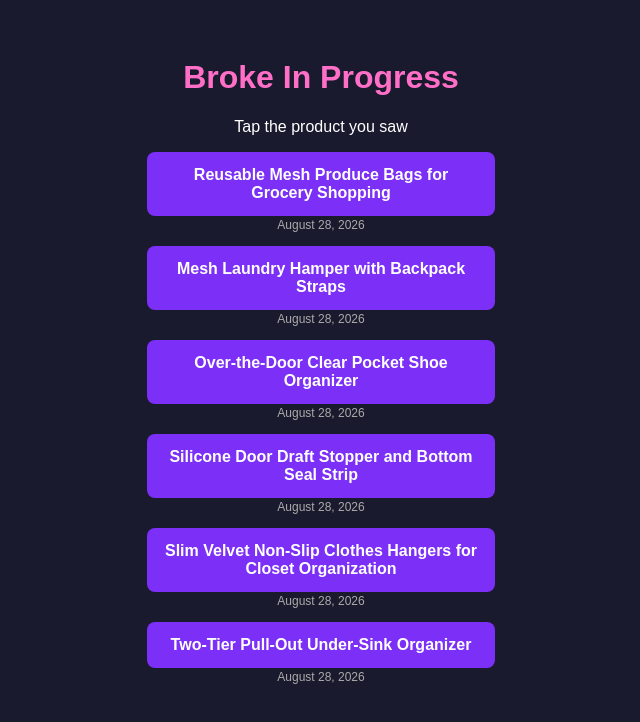
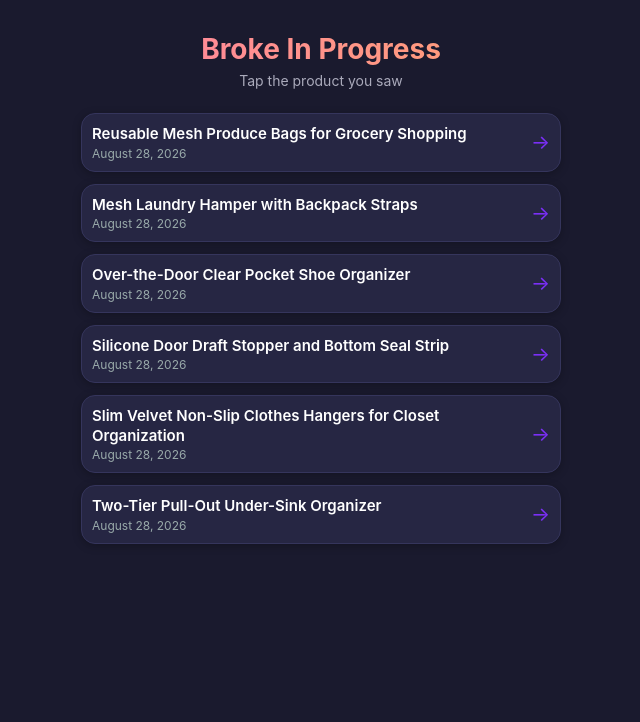
Before and after one commit to F-shmoney-gH/link-hub, a plain HTML site: page index.html in a window 1280 px wide. Shown: the whole page, without its empty margins (319-959 px from the left). Drawn offline with Linux system fonts and the light colour scheme.

Commit message:
Update index.html

```diff
--- a/index.html
+++ b/index.html
@@ -2,33 +2,119 @@
 <html>
 <head>
 <meta charset="utf-8">
+<meta name="viewport" content="width=device-width, initial-scale=1">
 <title>Broke In Progress</title>
 <style>
-body{font-family:sans-serif;background:#1a1a2e;color:#fff;text-align:center;padding:30px;}
-h1{color:#ff6ec7;}
-.link-btn{display:block;background:#7b2ff7;color:#fff;padding:14px;margin:14px auto 2px;max-width:320px;border-radius:8px;text-decoration:none;font-weight:bold;}
-.link-btn:hover{background:#a94cff;}
-.date{font-size:12px;color:#aaa;margin-bottom:6px;}
+  * { box-sizing: border-box; margin: 0; padding: 0; }
+  body {
+    font-family: -apple-system, BlinkMacSystemFont, 'Segoe UI', sans-serif;
+    background: #1a1a2e;
+    color: #fff;
+    padding: 32px 16px 60px;
+  }
+  .header { text-align: center; margin-bottom: 24px; }
+  h1 {
+    font-size: 28px;
+    background: linear-gradient(90deg, #ff6ec7, #ffb84d);
+    -webkit-background-clip: text;
+    background-clip: text;
+    color: transparent;
+    margin-bottom: 6px;
+  }
+  .subtitle { color: #aab; font-size: 14px; }
+  .list {
+    max-width: 480px;
+    margin: 0 auto;
+    display: flex;
+    flex-direction: column;
+    gap: 12px;
+  }
+  .card {
+    display: flex;
+    align-items: center;
+    gap: 14px;
+    background: #262643;
+    border-radius: 14px;
+    padding: 10px;
+    text-decoration: none;
+    color: #fff;
+    box-shadow: 0 2px 8px rgba(0,0,0,0.25);
+    transition: transform 0.15s, box-shadow 0.15s;
+    border: 1px solid #35355c;
+  }
+  .card:hover, .card:active {
+    transform: translateY(-2px);
+    box-shadow: 0 6px 16px rgba(255,110,199,0.25);
+    border-color: #7b2ff7;
+  }
+  .thumb {
+    width: 64px;
+    height: 64px;
+    border-radius: 10px;
+    object-fit: cover;
+    background: #35355c;
+    flex-shrink: 0;
+  }
+  .info { flex: 1; min-width: 0; }
+  .name {
+    font-weight: 600;
+    font-size: 15px;
+    line-height: 1.3;
+    margin-bottom: 2px;
+  }
+  .date { font-size: 12px; color: #9aa; }
+  .arrow { font-size: 20px; color: #7b2ff7; flex-shrink: 0; }
+  .empty { text-align: center; color: #9aa; margin-top: 40px; }
 </style>
 </head>
 <body>
+  <div class="header">
     <h1>Broke In Progress</h1>
-<p>Tap the product you saw</p>
-<div id="links">Loading...</div>
+    <p class="subtitle">Tap the product you saw</p>
+  </div>
+  <div class="list" id="links">
+    <p class="empty">Loading...</p>
+  </div>
   <script>
-fetch('links.json').then(r => r.json()).then(data => {
+    fetch('links.json')
+      .then(r => r.json())
+      .then(data => {
         const container = document.getElementById('links');
         container.innerHTML = '';
+        if (!data.length) {
+          container.innerHTML = '<p class="empty">Nothing posted yet -- check back soon!</p>';
+          return;
+        }
         data.forEach(item => {
           const a = document.createElement('a');
           a.href = item.url;
-    a.className = 'link-btn';
-    a.textContent = item.name;
+          a.className = 'card';
+
+          const img = document.createElement('img');
+          img.className = 'thumb';
+          img.src = item.image || '';
+          img.alt = item.name;
+          img.onerror = function() { this.style.display = 'none'; };
+          a.appendChild(img);
+
+          const info = document.createElement('div');
+          info.className = 'info';
+          const name = document.createElement('div');
+          name.className = 'name';
+          name.textContent = item.name;
+          const dateEl = document.createElement('div');
+          dateEl.className = 'date';
+          dateEl.textContent = item.date;
+          info.appendChild(name);
+          info.appendChild(dateEl);
+          a.appendChild(info);
+
+          const arrow = document.createElement('div');
+          arrow.className = 'arrow';
+          arrow.textContent = '→';
+          a.appendChild(arrow);
+
           container.appendChild(a);
-    const d = document.createElement('div');
-    d.className = 'date';
-    d.textContent = item.date;
-    container.appendChild(d);
         });
       });
   </script>
```
Lines whose indentation alone changed are shown as unchanged.
